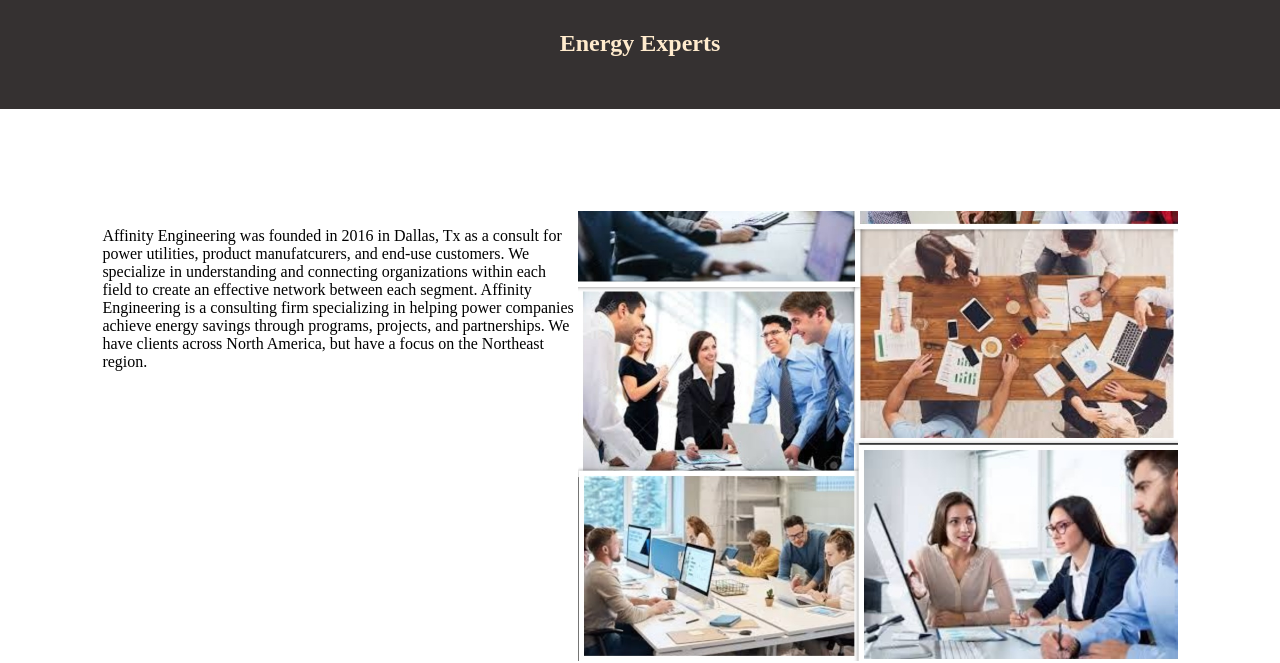
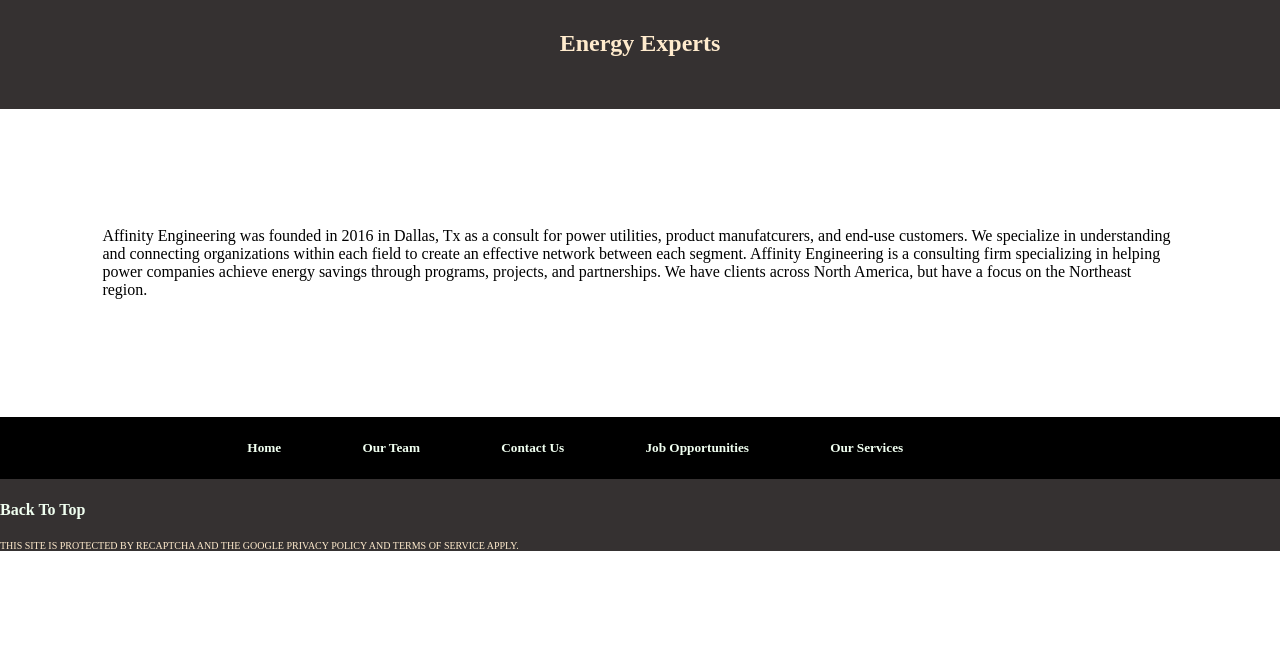
Before and after one commit to angeladt1997/AffinityEngineeringRewire, a website: page index.html in a window 1280 px wide. Shown: the part 173-836 px from the top of the page. After the commit the page ends 800 px from the top, so only its background shows below. Drawn offline with Linux system fonts and the light colour scheme.

Commit message:
styled for desktop

```diff
--- a/index.css
+++ b/index.css
@@ -74,3 +74,21 @@
     display: flex;
     justify-content: space-evenly;
 }
+
+.bottomText {
+    display: flex;
+    background-color: rgb(53, 49, 49);
+    flex-direction: row;
+    text-align: center;
+    color: blanchedalmond;
+}
+
+.siteDisclaimer {
+    display: flex;
+    font-size: x-small;
+    text-align: center;
+    background-color: rgb(53, 49, 49);
+    color: blanchedalmond;
+    text-align: right;
+
+}
--- a/index.html
+++ b/index.html
@@ -34,7 +34,7 @@
             programs, projects, and partnerships. We have clients across North America,
             but have a focus on the Northeast region.
         </p>
-        <img src="BackgroundCollage3.jpg" width=600 alt="background images"/>
+
     </section>
     <footer class="bottomOfPage">
         <h4 class="footerHeader">
@@ -60,11 +60,15 @@
             Dallas, TX 75226
         </h6>
     </footer>
-    <h4 class="backToTop">
-        <a href="index.html">Back To Top</a>
-    </h4>
-    <h4>
-        THIS SITE IS PROTECTED BY RECAPTCHA AND THE GOOGLE PRIVACY POLICY AND TERMS OF SERVICE APPLY.
-    </h4>
+    <div class="bottomText">
+        <h4 class="backToTop">
+            <a href="jobs.html">Back To Top</a>
+        </h4>
+        </div>
+        <div class="siteDisclaimer">
+        <h7>
+            THIS SITE IS PROTECTED BY RECAPTCHA AND THE GOOGLE PRIVACY POLICY AND TERMS OF SERVICE APPLY.
+        </h7>
+        </div>
 </body>
 </html>
--- a/ourTeam.css
+++ b/ourTeam.css
@@ -109,3 +109,21 @@
 a:link {
     color: honeydew;
 }
+
+.bottomText {
+    display: flex;
+    background-color: rgb(53, 49, 49);
+    flex-direction: row;
+    text-align: center;
+    color: blanchedalmond;
+}
+
+.siteDisclaimer {
+    display: flex;
+    font-size: x-small;
+    text-align: center;
+    background-color: rgb(53, 49, 49);
+    color: blanchedalmond;
+    text-align: right;
+
+}
--- a/services.css
+++ b/services.css
@@ -85,3 +85,21 @@
 a:link {
     color: honeydew;
 }
+
+.bottomText {
+    display: flex;
+    background-color: rgb(53, 49, 49);
+    flex-direction: row;
+    text-align: center;
+    color: blanchedalmond;
+}
+
+.siteDisclaimer {
+    display: flex;
+    font-size: x-small;
+    text-align: center;
+    background-color: rgb(53, 49, 49);
+    color: blanchedalmond;
+    text-align: right;
+
+}
```
Also changed, not shown: ourTeam.html (+10 -6 lines), services.html (+10 -6 lines).
